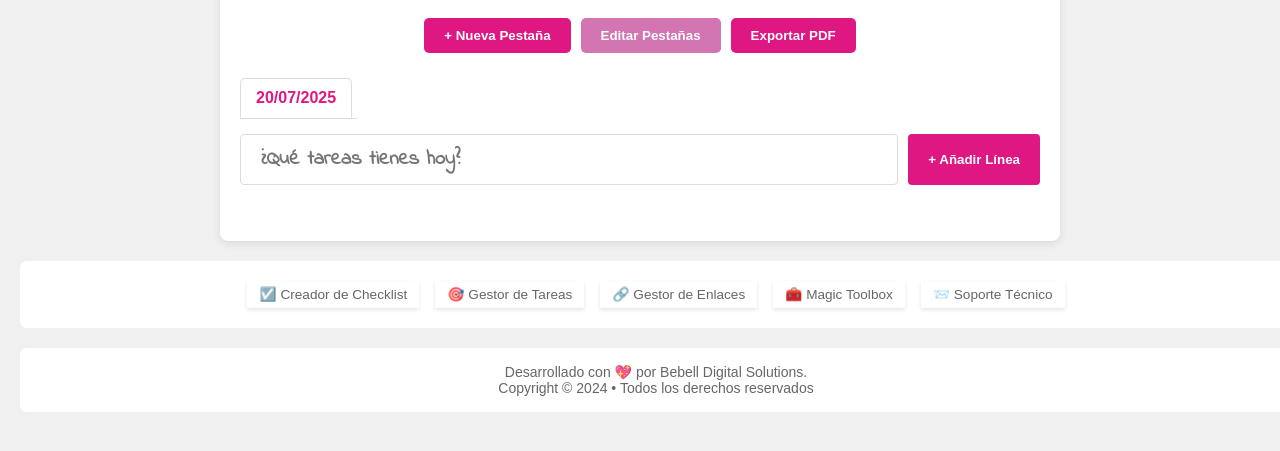
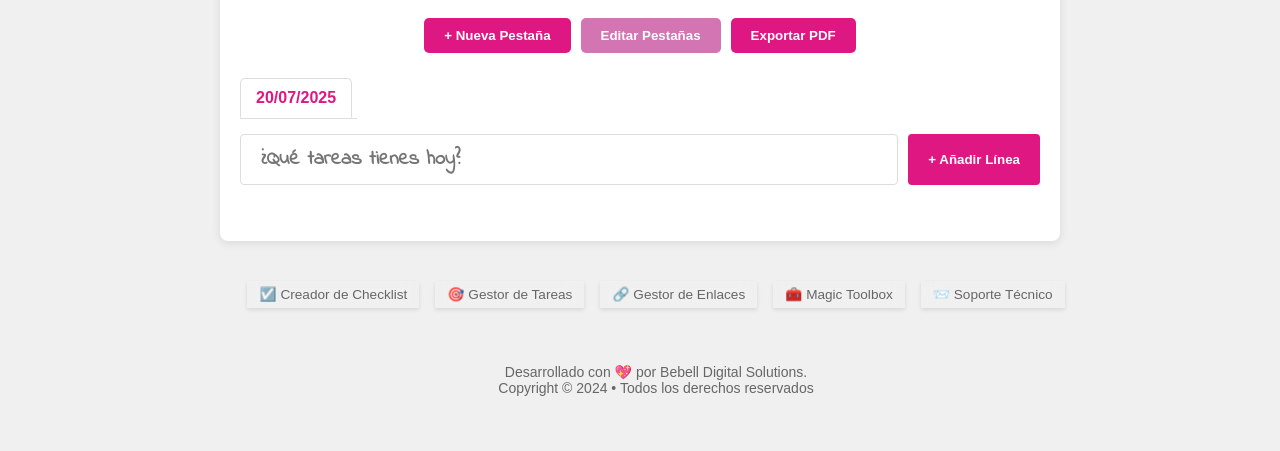
Before and after one commit to Bebell-Digital-Solutions/checklist-creator, a plain HTML site: page espanol.html in a window 1280 px wide. Shown: the part 133-584 px from the top of the page. Drawn offline with nearby package versions, Linux system fonts and the light colour scheme.

Commit message:
Update espanol.html

```diff
--- a/espanol.html
+++ b/espanol.html
@@ -341,7 +341,7 @@
 .footer {
     margin-top: 20px;
     padding: 1rem;
-    background: white;
+    background: var(--bg);
     border: 1px solid var(--border);
     text-align: center;
     width: 100%;
```
